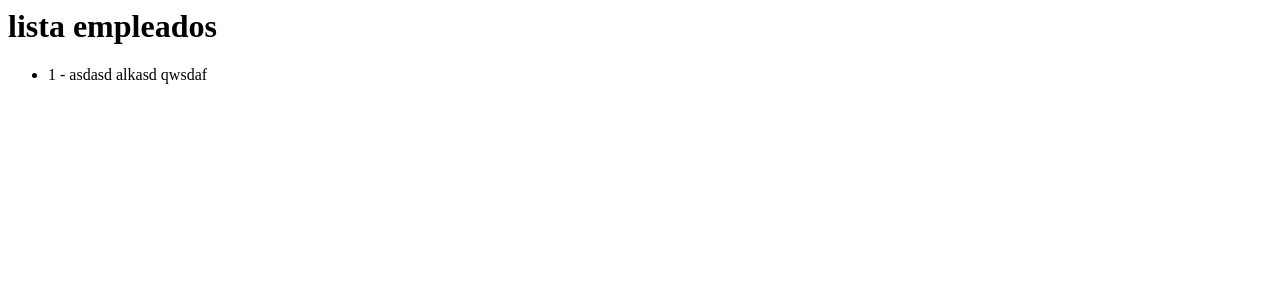
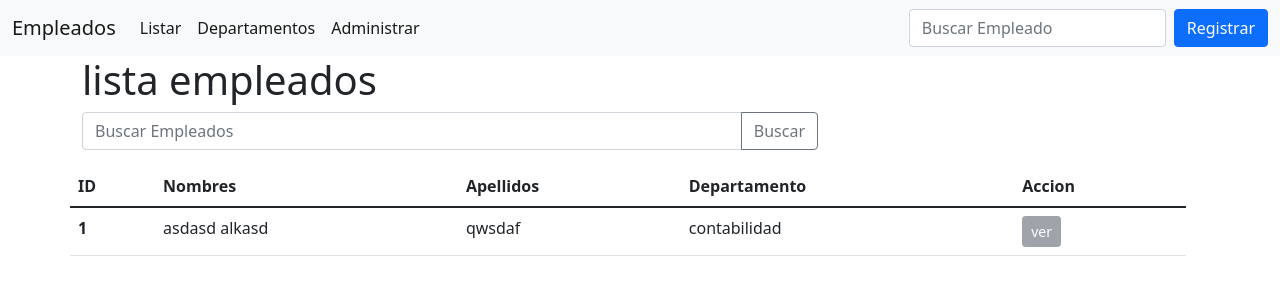
Before and after one commit to pablo13233/empleados, a Django app: page /listar-todo-empleados/ in a window 1280 px wide. Shown: the top 300 px of the page. Run offline with Django 3.2, Linux system fonts and the light colour scheme; data comes from the database, SQL or seed files in the repository; some libraries are stand-ins or nearby versions.

Commit message:
listaEmpleadosMejoras

```diff
--- a/empleados/settings/local.py
+++ b/empleados/settings/local.py
@@ -30,3 +30,9 @@ STATIC_URL = '/static/'
 STATICFILES_DIRS = [
     BASE_DIR.parent / 'static'
 ]
+
+MEDIA_ROOT =  [
+    BASE_DIR.parent / 'media'
+]
+
+MEDIA_URL = '/media/'
--- a/templates/base.html
+++ b/templates/base.html
@@ -7,7 +7,6 @@
     <meta name="viewport" content="width=device-width, initial-scale=1.0">
     <title>{% block title %} {% endblock title %}</title>
     <link rel="stylesheet" href="{% static 'css/main.css' %}">
-    <link rel="stylesheet" href="{% static 'css/carousel_img.css'}">
 </head>
 <body>
     {% block content %}
--- a/templates/persona/list_all.html
+++ b/templates/persona/list_all.html
@@ -1,7 +1,43 @@
-<h1>lista empleados</h1>
+{% extends 'base.html' %}
 
-<ul>
-    {% for e in object_list %}
-        <li>{{e}}</li>
-    {% endfor %}
-</ul>
+
+{% block content %}
+{% include 'includes/header.html' %}
+
+<div class="div container">
+    <h1>lista empleados</h1>
+    <div class="row justify-content-md-cente">
+        <div class="col col-8">
+            <div class="input-group mb-3">
+                <input type="text" class="form-control" placeholder="Buscar Empleados" aria-label="Buscar Empleados"
+                    aria-describedby="button-addon2">
+                <button class="btn btn-outline-secondary" type="button" id="button-addon2">Buscar</button>
+            </div>
+        </div>
+    </div>
+    <div class="row col-12">
+        <table class="table">
+            <thead>
+                <tr>
+                    <th scope="col">ID</th>
+                    <th scope="col">Nombres</th>
+                    <th scope="col">Apellidos</th>
+                    <th scope="col">Departamento</th>
+                    <th scope="col">Accion</th>
+                </tr>
+            </thead>
+            <tbody>
+                {% for e in object_list %}
+                <tr>
+                    <th scope="row">{{ e.id }}</th>
+                    <td>{{ e.first_name }}</td>
+                    <td>{{ e.last_name }}</td>
+                    <td>{{ e.departamento.shor_name }}</td>
+                    <td><a href="#" class="btn btn-secondary btn-lg disabled btn-sm" tabindex="-1" role="button" aria-disabled="true">ver</a></td>
+                </tr>
+                {% endfor %}
+            </tbody>
+        </table>
+    </div>
+</div>
+{% endblock content %}
```
Also changed, not shown: static/css/carousel_img.css (deleted, +0 -8 lines), 1 other file.
